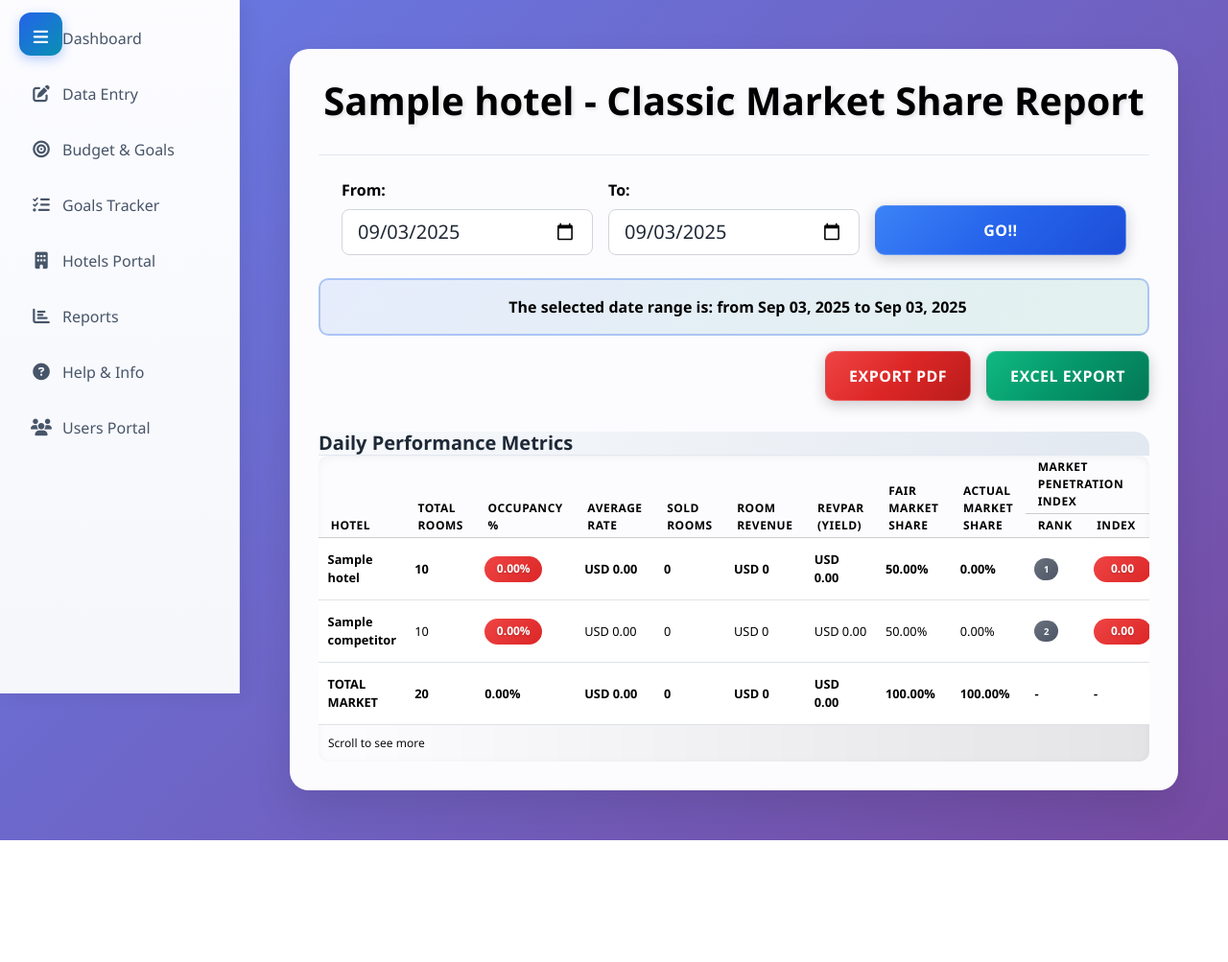
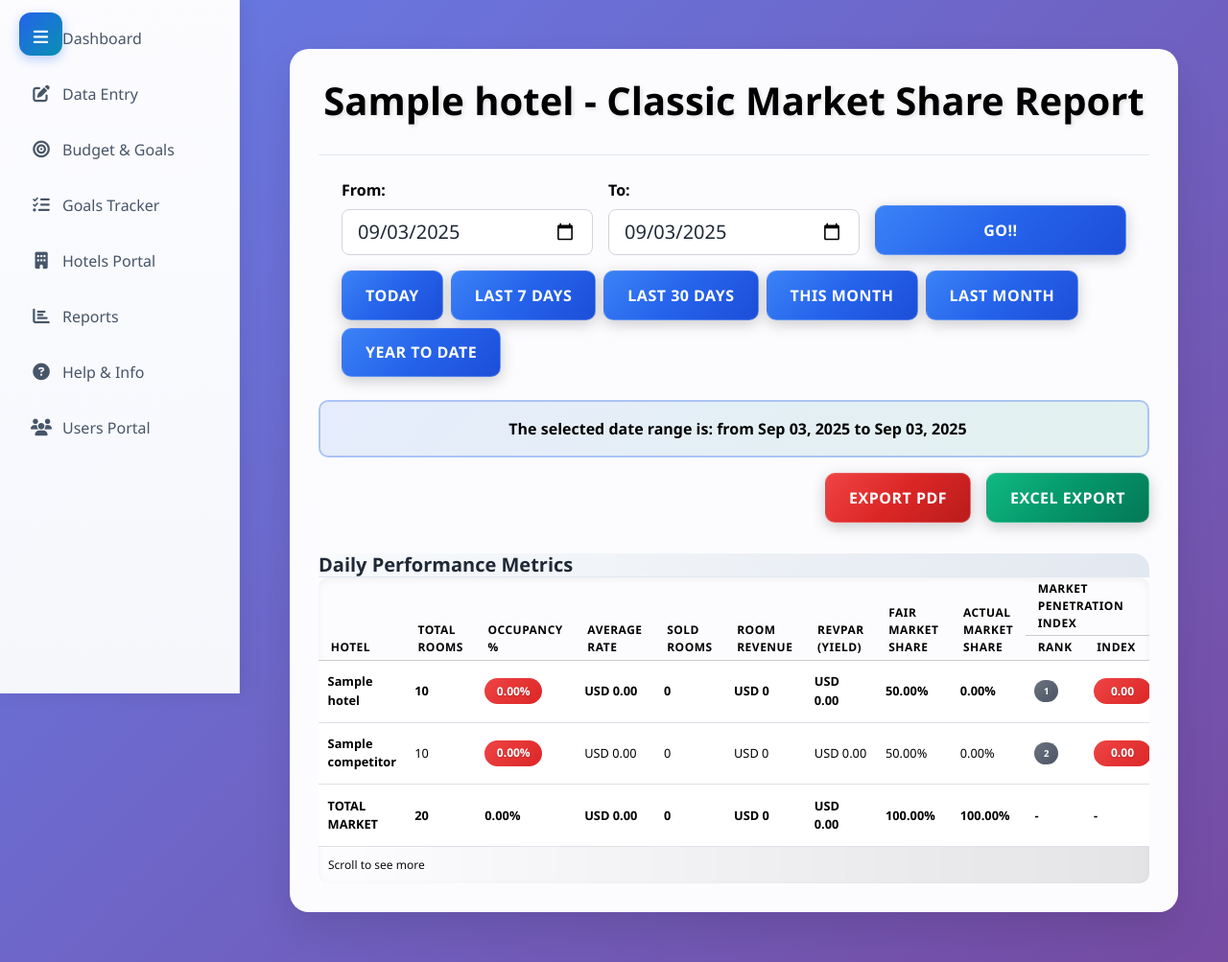
Before and after one commit to abdelmanem/BenchstayV2, a Django app: page /reports/competitor-advanced-analytics/ in a window 1280 px wide. Shown: the part 77-1080 px from the top of the page at 96% size. Before the commit the page ends 953 px from the top, so only its background shows below. Run offline with Django 5.2, Linux system fonts and the light colour scheme; a user stored in the database is signed in; tables that the repository leaves empty hold one stand-in row (values such as "Sample post"); some libraries are stand-ins or nearby versions.

Commit message:
update filter date

```diff
--- a/templates/reporting/competitor_advanced_analytics.html
+++ b/templates/reporting/competitor_advanced_analytics.html
@@ -383,6 +383,16 @@
                     </button>
                 </div>
             </form>
+
+            <!-- Quick Filters -->
+            <div class="d-flex flex-wrap gap-2 mt-3" aria-label="Quick date filters">
+                <button type="button" class="btn btn-primary btn-enhanced" data-qf="today">Today</button>
+                <button type="button" class="btn btn-primary btn-enhanced" data-qf="last7">Last 7 Days</button>
+                <button type="button" class="btn btn-primary btn-enhanced" data-qf="last30">Last 30 Days</button>
+                <button type="button" class="btn btn-primary btn-enhanced" data-qf="thisMonth">This Month</button>
+                <button type="button" class="btn btn-primary btn-enhanced" data-qf="lastMonth">Last Month</button>
+                <button type="button" class="btn btn-primary btn-enhanced" data-qf="ytd">Year to Date</button>
+            </div>
         </div>
     </div>
 
@@ -545,6 +555,8 @@ document.addEventListener("DOMContentLoaded", function() {
 
     // Setup form handlers
     setupFormHandlers();
+    // Setup quick filters
+    setupQuickFilters();
 
     // Add responsive table handling
     handleResponsiveTables();
@@ -757,6 +769,65 @@ function setupFormHandlers() {
 
         // Let form submit naturally
         return true;
+    });
+}
+
+function setupQuickFilters() {
+    const form = document.getElementById('date-filter-form');
+    const startInput = document.getElementById('start_date');
+    const endInput = document.getElementById('end_date');
+    const overlay = document.getElementById('loadingOverlay');
+    if (!form || !startInput || !endInput) return;
+
+    function format(d) {
+        const m = d.getMonth() + 1;
+        const day = d.getDate();
+        return `${d.getFullYear()}-${String(m).padStart(2,'0')}-${String(day).padStart(2,'0')}`;
+    }
+
+    function setRangeAndSubmit(start, end) {
+        startInput.value = format(start);
+        endInput.value = format(end);
+        if (overlay) overlay.style.display = 'flex';
+        form.submit();
+    }
+
+    function handleClick(range) {
+        const now = new Date();
+        const today = new Date(now.getFullYear(), now.getMonth(), now.getDate());
+        switch(range) {
+            case 'today':
+                setRangeAndSubmit(today, today);
+                break;
+            case 'last7': {
+                const start = new Date(today);
+                start.setDate(start.getDate() - 6);
+                setRangeAndSubmit(start, today);
+                break; }
+            case 'last30': {
+                const start = new Date(today);
+                start.setDate(start.getDate() - 29);
+                setRangeAndSubmit(start, today);
+                break; }
+            case 'thisMonth': {
+                const start = new Date(today.getFullYear(), today.getMonth(), 1);
+                const end = new Date(today.getFullYear(), today.getMonth() + 1, 0);
+                setRangeAndSubmit(start, end);
+                break; }
+            case 'lastMonth': {
+                const start = new Date(today.getFullYear(), today.getMonth() - 1, 1);
+                const end = new Date(today.getFullYear(), today.getMonth(), 0);
+                setRangeAndSubmit(start, end);
+                break; }
+            case 'ytd': {
+                const start = new Date(today.getFullYear(), 0, 1);
+                setRangeAndSubmit(start, today);
+                break; }
+        }
+    }
+
+    document.querySelectorAll('[data-qf]').forEach(btn => {
+        btn.addEventListener('click', () => handleClick(btn.getAttribute('data-qf')));
     });
 }
 
```
